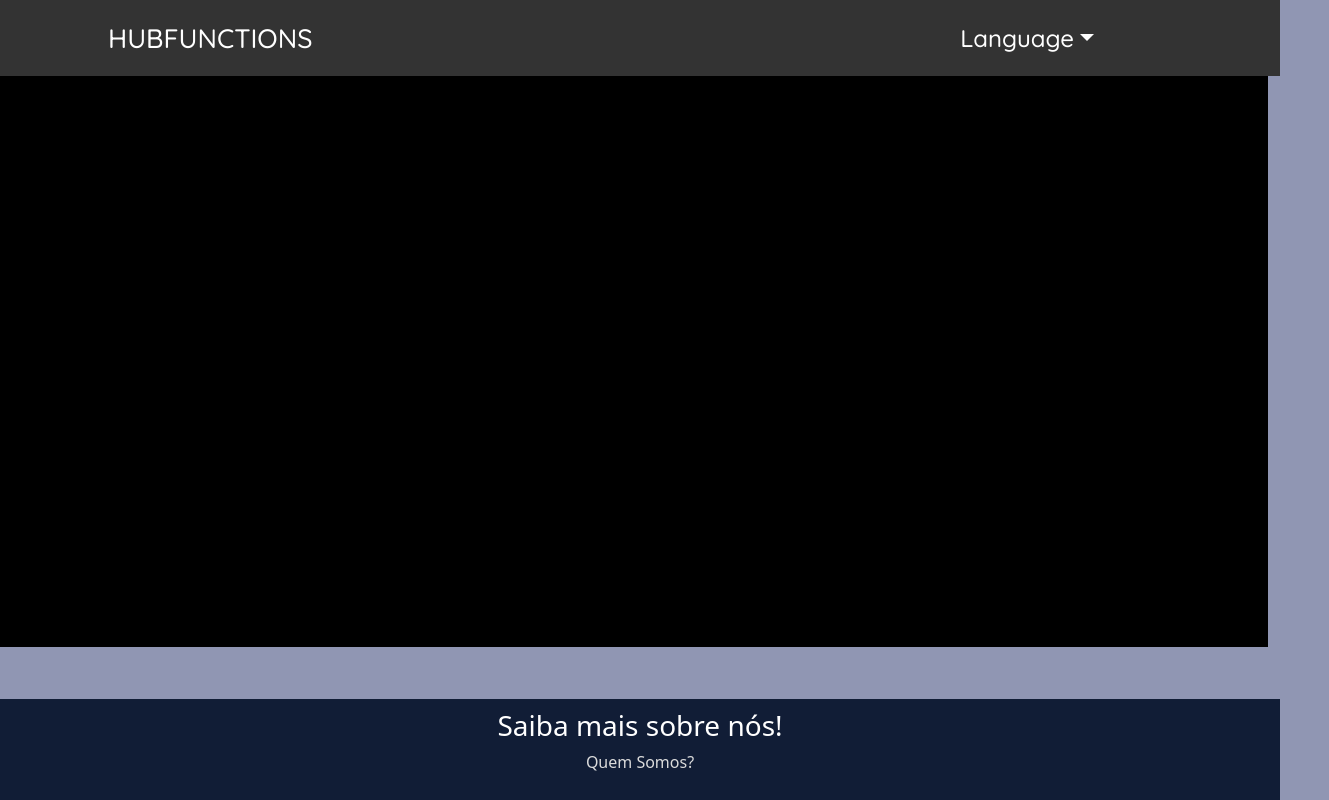
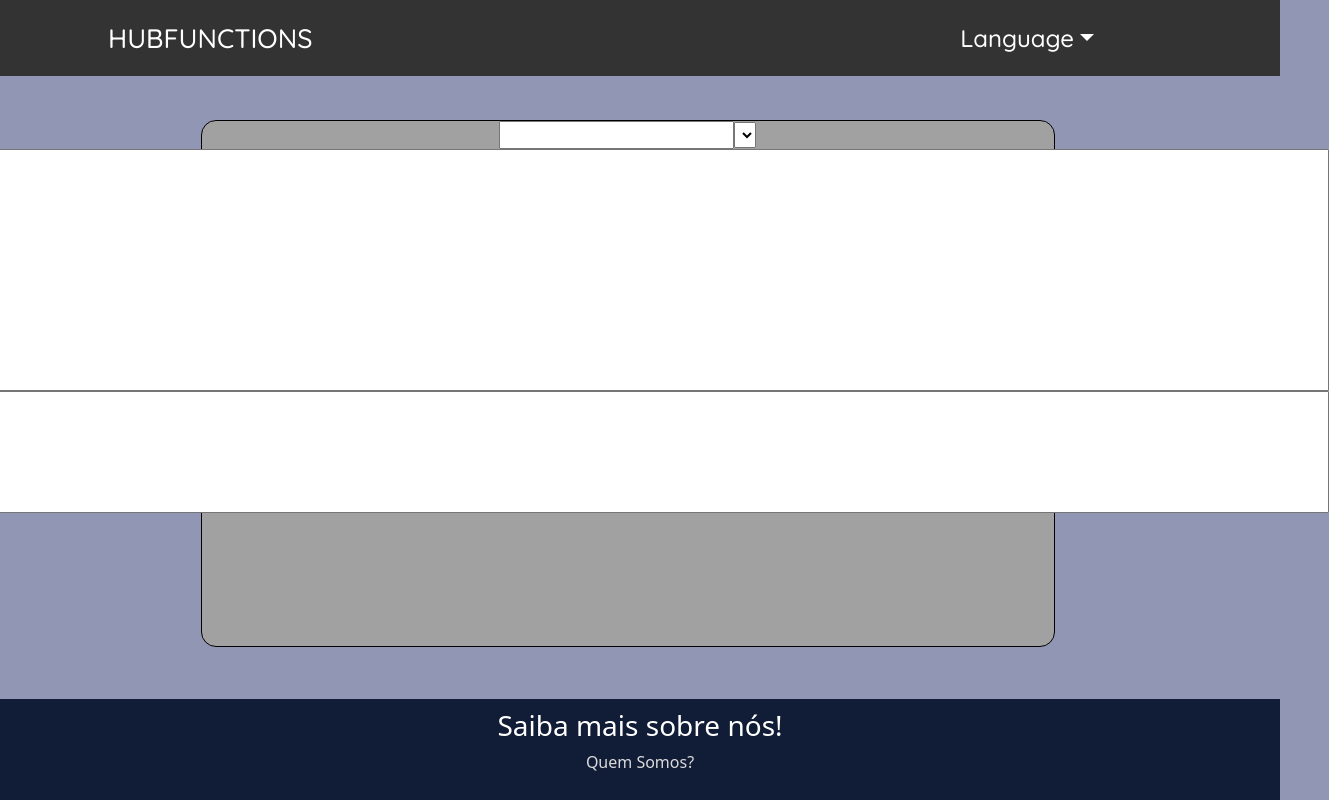
Before and after one commit to Fooyer/HuBFunctions, a React (Create React App) app: page /criar-funcao in a window 1280 px wide. Shown: the whole page, 1329 px wide, since content can reach past the window. Built offline with nearby package versions, Linux system fonts and the light colour scheme.

Commit message:
create function

```diff
--- a/public/index.html
+++ b/public/index.html
@@ -2,12 +2,8 @@
 <html lang="en">
   <head>
     <meta charset="utf-8" />
-    <!-- <link rel="icon" href="%PUBLIC_URL%/favicon.ico" /> -->
     <meta name="viewport" content="width=device-width, initial-scale=1" />
-    <!-- <meta name="theme-color" content="#000000" /> -->
     <meta name="description" content="Site feito com um motor de busca para achar funções em qualquer linguagem, javascript, python, php, C# e muito mais!"/>
-    <!-- <link rel="apple-touch-icon" href="%PUBLIC_URL%/logo192.png" />
-    <link rel="manifest" href="%PUBLIC_URL%/manifest.json" /> -->
 
     <title>HUB Functions | Search The Function You Need</title>
 
--- a/src/components/createFunction/createFunction.css
+++ b/src/components/createFunction/createFunction.css
@@ -1,5 +1,23 @@
 .screenCreateFunction{
     width: 100vw;
     height: 80.9vh;
-    background-color: black;
+    display: flex;
+    justify-content: center;
 }
+.formBox{
+    background-color: rgb(161, 161, 161);
+    margin-top: 15vh;
+    min-height: 40vh;
+    height: auto;
+    border-radius: 15px;
+    border: 1px solid black;
+}
+.formAddNewFunction{
+    display: flex;
+    justify-content: center;
+    flex-direction: column;
+    align-items: center;
+}
+.formAddNewFunction textarea{
+    resize: none;
+}
--- a/src/components/createFunction/createFunction.js
+++ b/src/components/createFunction/createFunction.js
@@ -10,14 +10,31 @@ import { Col, Row } from "react-bootstrap";
 
 function CreateFunction(){
 
+    // HTML Code
+
     return (
         <>
             <Row className="screenCreateFunction">
+                <Col xs="12" md="10" lg="8" className="formBox">
+
+                    <form className="formAddNewFunction">
 
 
+                    <div>
+                        <input required />
 
+                        <select required>
+                            <option></option>
+                        </select>
+                    </div>
+
+                        <textarea rows="10" cols="150" required />
+                        <textarea rows="5" cols="150"  required />
+
+                    </form>
+
+                </Col>
             </Row>
-
         </>
     )
 
--- a/src/components/search/search.css
+++ b/src/components/search/search.css
@@ -31,3 +31,24 @@
     height: 100%;
     font-size: 20pt;
 }
+
+.addImage{
+    display: flex;
+    justify-content: center;
+    align-items: center;
+    background-color: darkblue;
+    cursor: pointer;
+}
+
+.addImage a{
+    width: 90%;
+    display: flex;
+    justify-content: center;
+    align-items: center;
+    height: 90%;
+}
+
+#addContent{
+    width: 90%;
+    height: 90%;
+}
--- a/src/components/search/search.js
+++ b/src/components/search/search.js
@@ -11,6 +11,7 @@ import React, { useState, useEffect } from 'react';
 // Import Images
 
 import imgSearch from "../../images/lupa.svg"
+import imgAdd from "../../images/plus.svg"
 
 // Component Funciton
 
@@ -69,6 +70,12 @@ function SearchBar({setSearched,setDados}){
         <Row className="mx-lg-5 mx-md-0 mx-1">
             <form className="mainSearch" onSubmit={search} action="" >
 
+                    <Col xs="2" md="2" lg="1" className="addImage">
+
+                        <a href="/criar-funcao"><img src={imgAdd} alt="function Add" id="addContent" /></a>
+
+                    </Col>
+
                     <Col xs="8" md="5" lg="4" className="Search-bar">
 
                         <input placeholder="Search a function" id="searchContent" />
```
Also changed, not shown: src/images/plus.svg (added).
